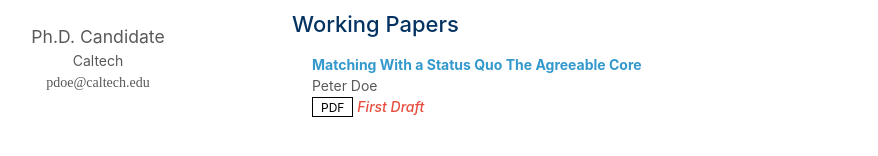
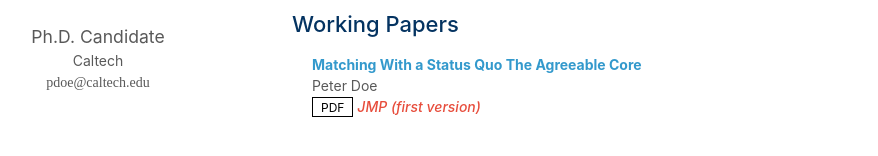
Before and after one commit to Pita-Dough/Pita-Dough.github.io, a Jekyll site: the page built from index.md, in a window 1280 px wide. Shown: the part 264-420 px from the top of the page, without its empty margins (178-1056 px from the left). Built offline with Jekyll 4.4.1, drawn with Linux system fonts in a browser that asks for light colours; nearby versions of some CDN libraries; a style sheet for code colours, icons or effects is not loaded; our own code applies the rules of GitHub Pages for plain Markdown files.

Commit message:
Update workingpapers.yml

```diff
--- a/_data/workingpapers.yml
+++ b/_data/workingpapers.yml
@@ -2,5 +2,5 @@ main:
 
   - title: Matching With a Status Quo The Agreeable Core
     authors: Peter Doe
-    pdf: https://arxiv.org/pdf/2306.00988.pdf
-    notes: First Draft
+    pdf: https://www.peterdoe.com/assets/files/AgreeableCore.pdf
+    notes: JMP (first version)
```
